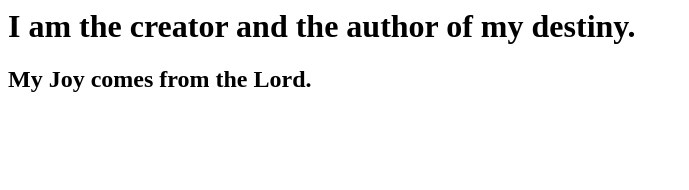
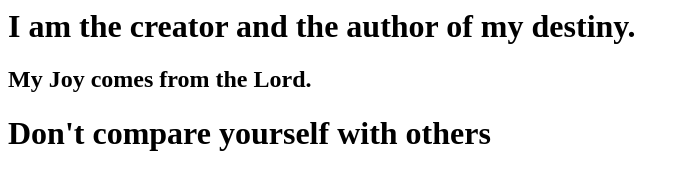
Before and after one commit to Kinsammy/devops_practical_using_git_and_github, a plain HTML site: page index.html in a window 1280 px wide. Shown: the whole page, without its empty margins (0-689 px from the left). Drawn offline with Linux system fonts and the light colour scheme.

Commit message:
developer push

```diff
--- a/index.html
+++ b/index.html
@@ -2,5 +2,6 @@
 <body>
 <h1>I am the creator and the author of my destiny.</h1>
 <h2>My Joy comes from the Lord.</h2>
+<h1>Don't compare yourself with others</h1>
 </body>
 </html>
```
